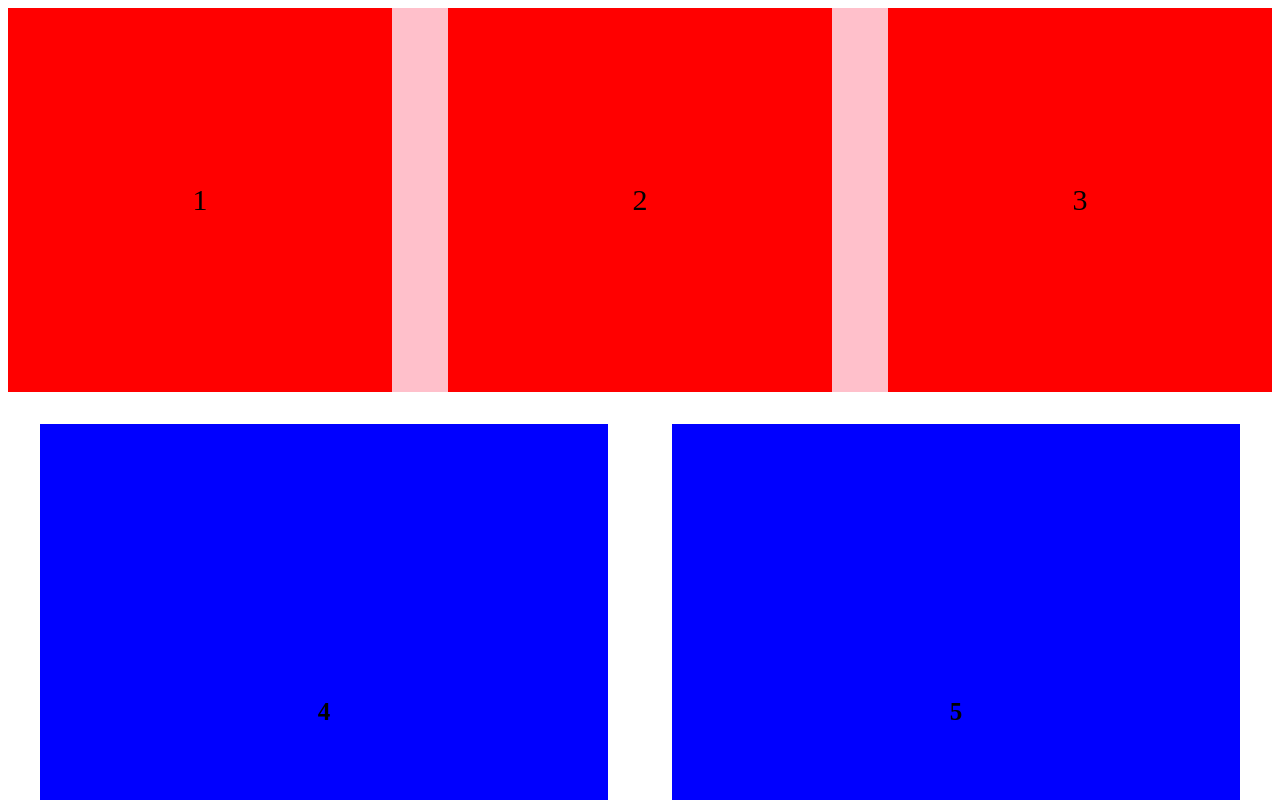
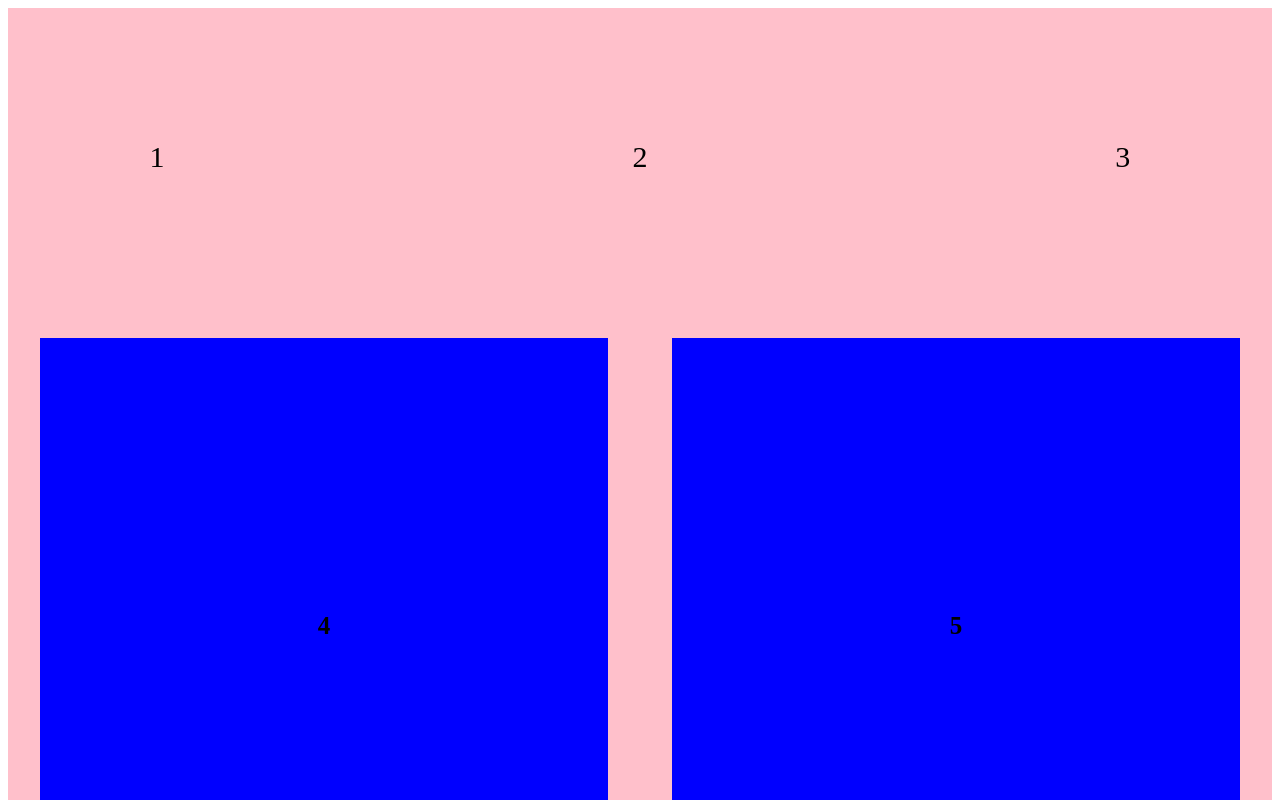
Before and after one commit to kaloyankolev13/amazing-website, a plain HTML site: page index.html in a window 1280 px wide. Shown: the top 800 px of the page. Drawn offline with Linux system fonts and the light colour scheme.

Commit message:
first row css done

```diff
--- a/first-row.css
+++ b/first-row.css
@@ -1,15 +1,23 @@
+#container {
+    background-color: pink;
+
+}
+
 .first-row{
     display: flex;
     justify-content: space-between;
     background-color:pink;
+
 }
 
 .first-row .box {
-    width: 30vw;
-    height: 30vw;
+    width: 23.3vw;
+    height: 23.3vw;
+    margin: 5vw
     background-color: red;
     display: flex;
     align-items: center;
     justify-content: center;
     font-size: 30px;
+
 }
```
